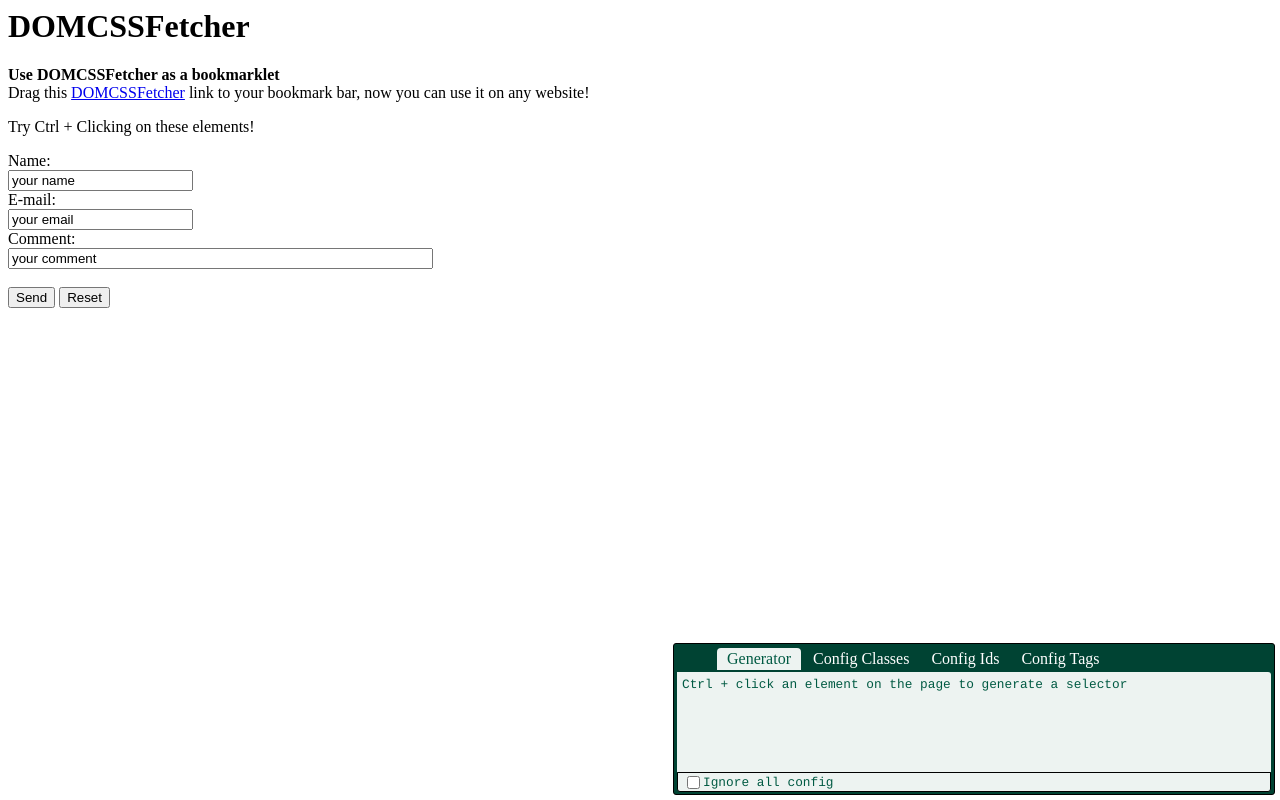
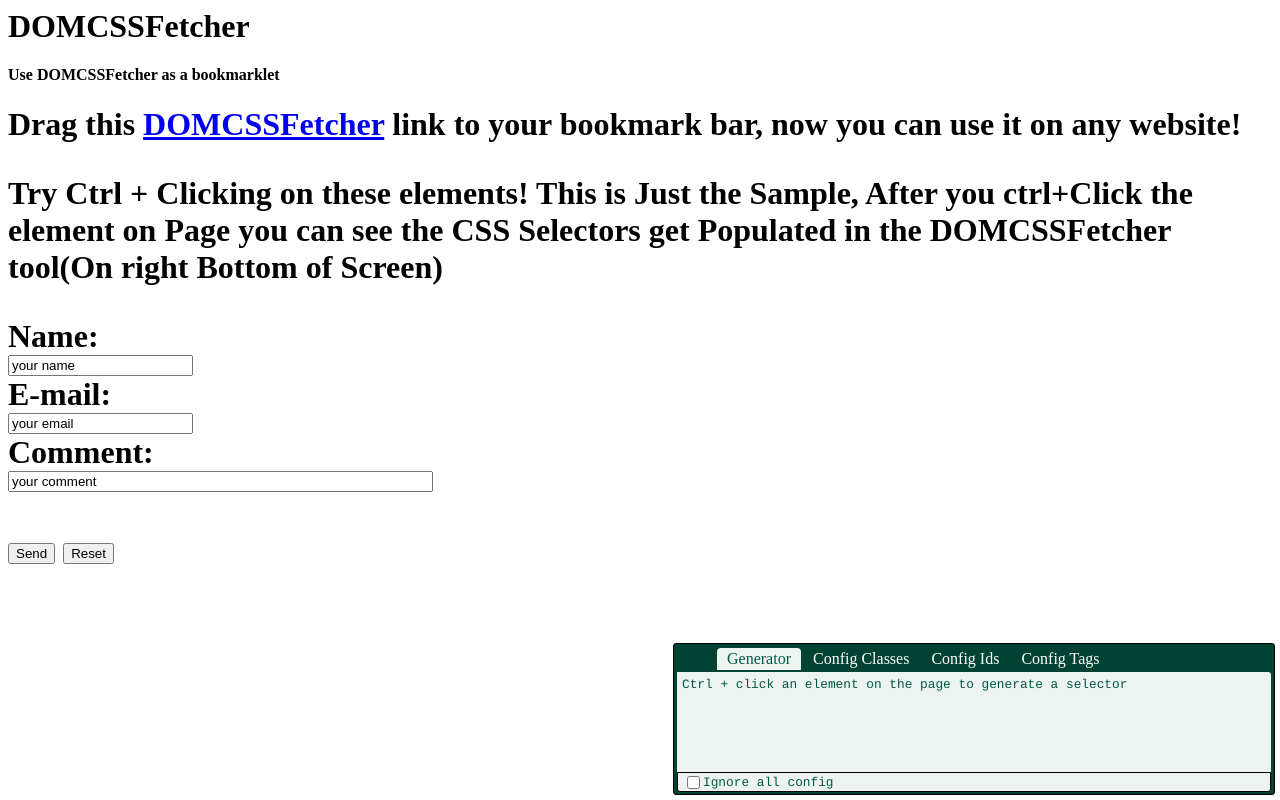
Before and after one commit to prajaktamore/DOMCSSFetcher, a plain HTML site: page DOMCSSFetcher/index.html in a window 1280 px wide. Drawn offline with Linux system fonts and the light colour scheme.

Commit message:
Update index.html

```diff
--- a/DOMCSSFetcher/index.html
+++ b/DOMCSSFetcher/index.html
@@ -12,11 +12,11 @@
 		<h1>DOMCSSFetcher</h1>
 		<p>
 			<strong>Use DOMCSSFetcher as a bookmarklet</strong>
-			<br>
-			Drag this <a id='bookmarklet' class='notloaded'>DOMCSSFetcher</a> link to your bookmark bar, now you can use it on any website!
+			<br><h1>
+			Drag this <a id='bookmarklet' class='notloaded'>DOMCSSFetcher</a> link to your bookmark bar, now you can use it on any website!		<h1>
 		<p>
-
 		Try Ctrl + Clicking on these elements!
+		This is Just the Sample, After you ctrl+Click the element on Page you can see the CSS Selectors get Populated in the DOMCSSFetcher tool(On right Bottom of Screen)
 		</p>
 	<form action="MAILTO:someone@example.com" method="post" enctype="text/plain">
 	<div id="nameof">
```
